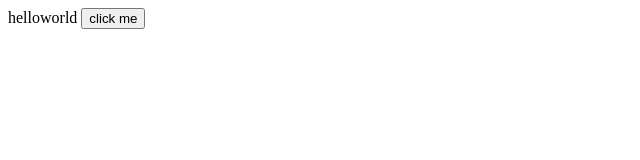
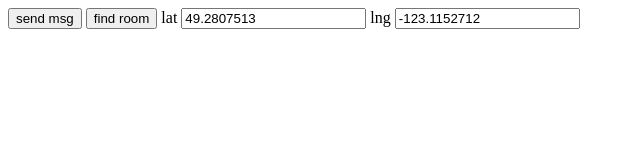
Before and after one commit to nw2018/blockchat-socket, a website: page public/index.html in a window 1280 px wide. Shown: the whole page, without its empty margins (0-640 px from the left). Drawn offline with nearby package versions, Linux system fonts and the light colour scheme; no server answers.

Commit message:
fix a minor bug and update sample html

```diff
--- a/lib/room.js
+++ b/lib/room.js
@@ -49,7 +49,7 @@ class RoomManager {
     }
     //create new room
     else{
-      let name = crypto.createHash('md5').update(location).digest("hex");
+      let name = crypto.createHash('md5').update(JSON.toString(location)).digest("hex");
       room=new Room(
         name,
         location
--- a/public/index.html
+++ b/public/index.html
@@ -2,17 +2,23 @@
 
 </head>
 <body>
-helloworld
-<Button id="btn-1">click me</Button>
+<button id="btn-1">send msg</button>
+<button id="btn-2">find room</button>
+<label for="lat">lat</label>
+<input id="lat" value="49.2807513"/>
+<label for="lng">lng</label>
+<input id="lng" value="-123.1152712"/>
 <script src="/socket.io/socket.io.js"></script>
 <script src="https://ajax.googleapis.com/ajax/libs/jquery/3.2.1/jquery.min.js"></script>
 <script>
   var socket = io();
-  socket.emit('find_room',{location:'UBC'})
   socket.on('sys',(msg)=>{console.log('[sys]'+msg.text)})
   socket.on('normal',(msg)=>{console.log('[normal]'+msg.text)})
   $('#btn-1').click((e)=>{
     socket.emit('send_msg',{text:"this is msg"});
   })
+  $('#btn-2').click((e)=>{
+    socket.emit('find_room',{location:{lat: Number($("#lat").val()), lng: Number($("#lng").val())}})
+  })
 </script>
 </body>
```
